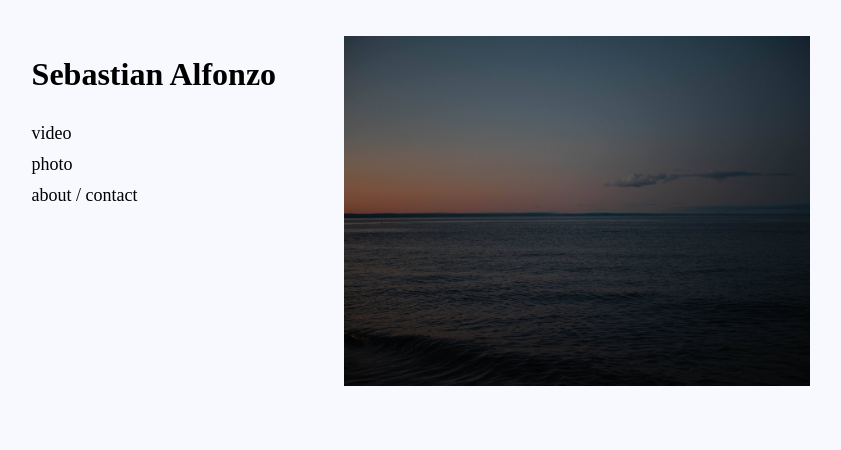
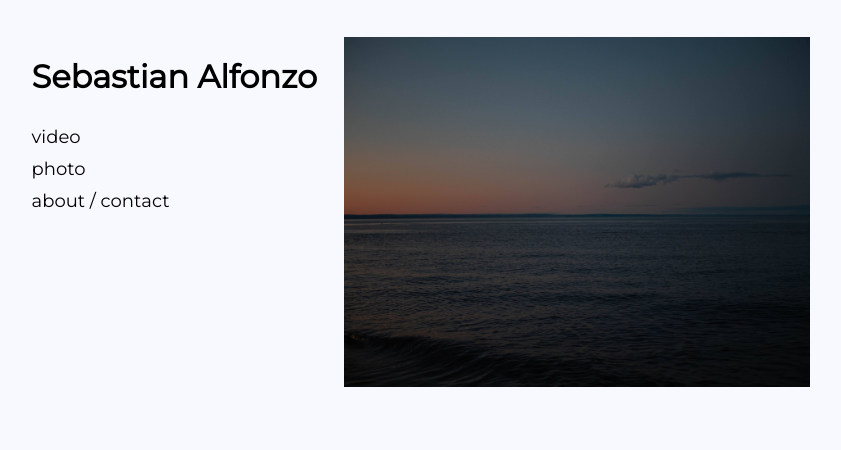
Before and after one commit to sebastianalfonzo/sebastianalfonzo.github.io, a plain HTML site: page index.html in a window 1280 px wide. Shown: the whole page, without its empty margins (18-859 px from the left). Drawn offline with Linux system fonts and the light colour scheme; a web font is replaced by a local one.

Commit message:
monsterrat font

```diff
--- a/index.css
+++ b/index.css
@@ -1,6 +1,6 @@
 @font-face {
   font-family: lefont;
-  src: url(sansation_light.woff);
+  src: url(./Montserrat-Regular.ttf);
 }
 
 body {
```
Also changed, not shown: Montserrat-Regular.ttf (added).
